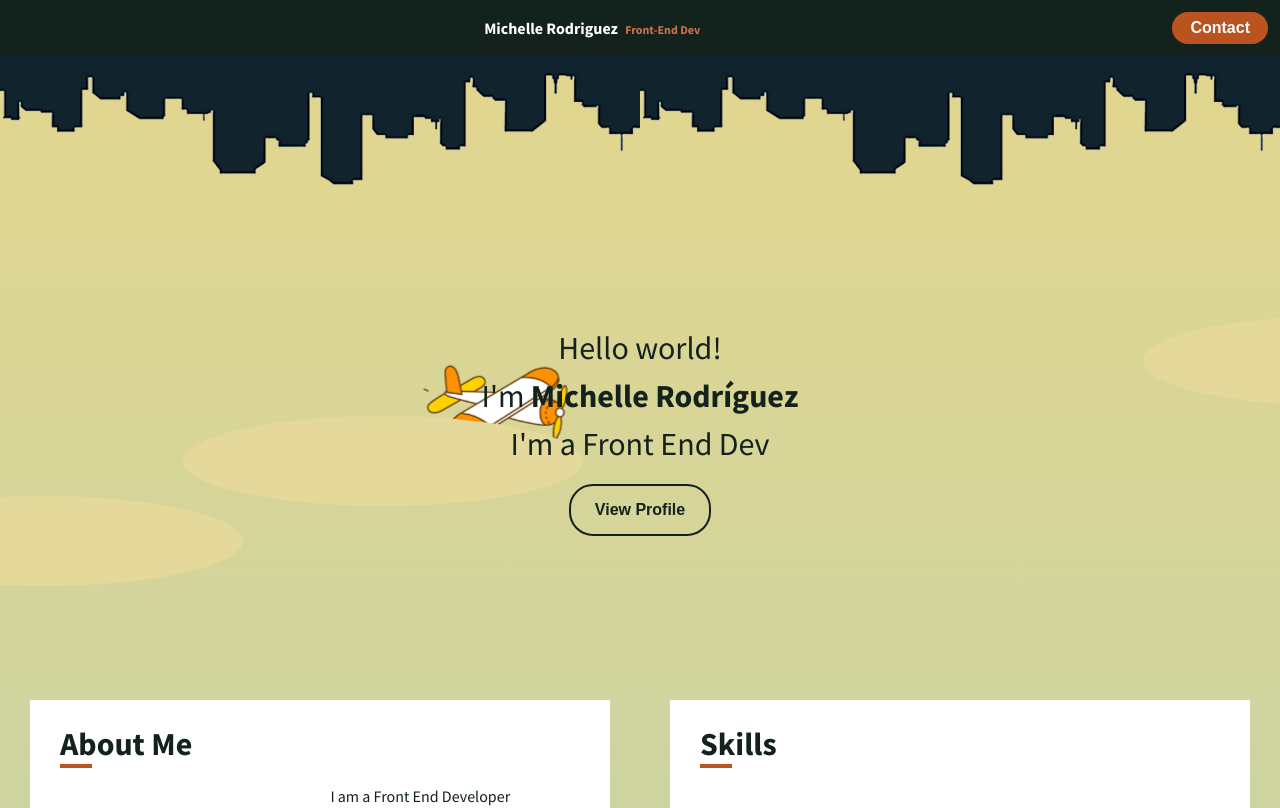
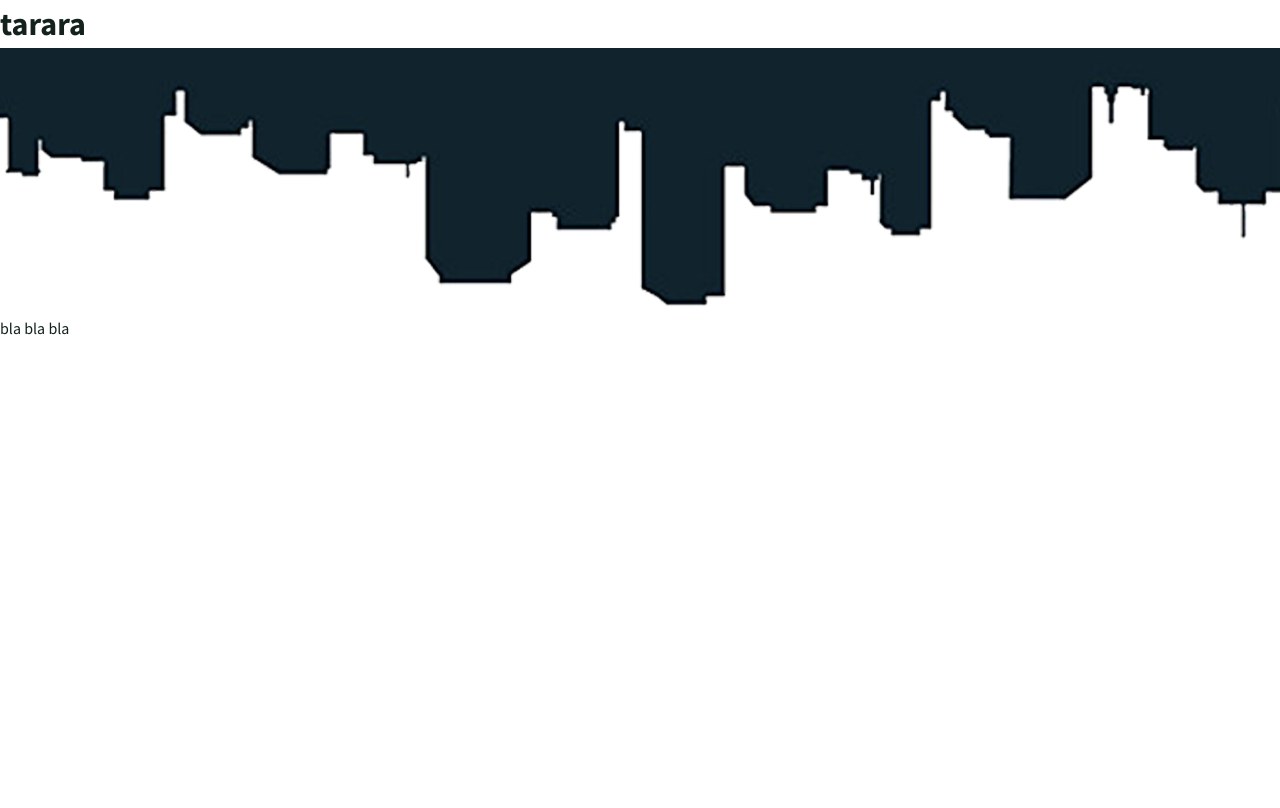
Before and after one commit to Michellefsd/my-PORTFOLIO, a React (Create React App) app: page /project1 in a window 1280 px wide. Shown: the top 808 px of the page. Built offline with nearby package versions, Linux system fonts and the light colour scheme.

Commit message:
doing the routing implementation

```diff
--- a/src/App.js
+++ b/src/App.js
@@ -11,6 +11,8 @@ import NavBar from './components/pages/NavBar';
 import Projects from './components/pages/Projects';
 import Skills from './components/pages/Skills';
 import Aeroplane from './components/Aeroplane';
+import Route from './components/Route';
+import ProjectPage from './components/pages/ProjectPage';
 
 function App() {
   const aboutMeRef = useRef(null);
@@ -29,7 +31,17 @@ function App() {
 
   return (
     <div>
-      <NavBar handleClick={handleClickToContact}/>
+        <Route path="/project1">
+          <ProjectPage title={"tarara"} img={img} resume={"bla bla bla"} />
+        </Route>
+        <Route path="/project2">
+          <ProjectPage title={"tarara"} img={img} resume={"bla bla bla"} />
+        </Route>
+        <Route path="/project3">
+          <ProjectPage title={"tarara"} img={img} resume={"bla bla bla"} />
+        </Route>
+        <Route path="/">
+          <NavBar handleClick={handleClickToContact}/>
           <main className='bk-main'>
             <div className='flex'>
               <img
@@ -54,12 +66,14 @@ function App() {
                 <Skills onMouseOver={handleUnderlineAnimation}/>
               </div>
             </div>
+
             <Projects onMouseOver={handleUnderlineAnimation}/>
             <div ref={contactRef}>
               <Contact onMouseOver={handleUnderlineAnimation}/>
             </div>
             <Footer />
           </main>
+        </Route>
     </div>
   );
 }
--- a/src/components/ProjectDetail.jsx
+++ b/src/components/ProjectDetail.jsx
@@ -1,5 +1,6 @@
 import './ProjectDetail.css';
 import Link from './Link';
+
 
 function ProjectDetail({ to, content, principal }) {
   return (
--- /dev/null
+++ b/src/components/Route.js
@@ -0,0 +1,14 @@
+import { useContext } from 'react';
+import NavigationContext from '../context/Navigation';
+
+function Route({ path, children}) {
+    const { currentPath } = useContext(NavigationContext);
+
+    if(path === currentPath) {
+
+        return children;
+    }
+    return null;
+}
+
+export default Route;
--- a/src/components/WhiteRectangle.jsx
+++ b/src/components/WhiteRectangle.jsx
@@ -1,6 +1,6 @@
 import './WhiteRectangle.css'
 import Link from './Link';
-import React from 'react';
+
 
 function WhiteRectangle( { to, projectName, technologies } ) {
   return (
--- /dev/null
+++ b/src/components/pages/ProjectPage.jsx
@@ -0,0 +1,12 @@
+
+function ProjectPage({ title, img, resume }) {
+  return (
+    <div>
+        <h2>{title}</h2>
+        <img src={img} alt={title} />
+        <p>{resume}</p>
+    </div>
+  )
+}
+
+export default ProjectPage
```
Also changed, not shown: src/components/dist/Route.dev.js (added), src/components/dist/Route.min.js (added), 2 other files (tests, documents, lock files or other folders).
